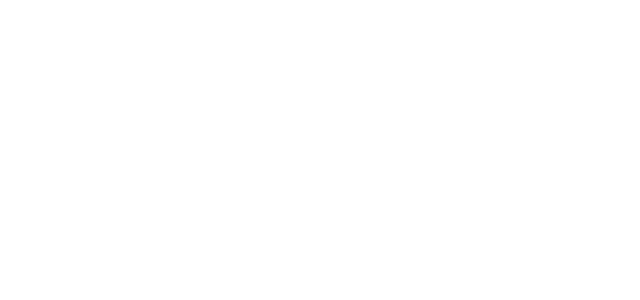
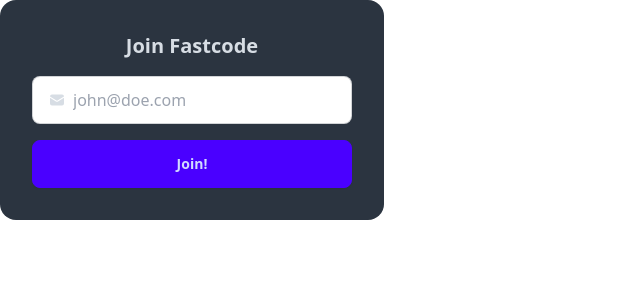
Before and after one commit to marcovcode/fastcode, a React (Vite) app: page /join in a window 1280 px wide. Before the commit this address had no page. Shown: the top 300 px of the page, without its empty margins (0-640 px from the left). Built offline with nearby package versions, Linux system fonts and the light colour scheme.

Commit message:
feat(app): Create join form UI

```diff
--- a/package.json
+++ b/package.json
@@ -14,6 +14,7 @@
     "@tanstack/react-query": "^5.51.23",
     "react": "^18.3.1",
     "react-dom": "^18.3.1",
+    "react-icons": "^5.2.1",
     "react-router-dom": "^6.26.0"
   },
   "devDependencies": {
--- a/src/App.tsx
+++ b/src/App.tsx
@@ -7,6 +7,7 @@
 const queryClient = new QueryClient();
 
 const Home = lazy(() => import("./pages/Home"));
+const Join = lazy(() => import("./pages/Join"));
 
 const App = () => {
     return (
@@ -15,6 +16,7 @@
                 <BrowserRouter>
                     <Routes>
                         <Route index element={<Home />} />
+                        <Route path="/join" element={<Join />} />
                     </Routes>
                 </BrowserRouter>
             </Suspense>
--- /dev/null
+++ b/src/features/auth/JoinForm.tsx
@@ -0,0 +1,26 @@
+import { HiEnvelope } from "react-icons/hi2";
+
+const JoinForm = () => {
+    return (
+        <div>
+            <div className="card bg-neutral text-neutral-content w-96">
+                <form className="card-body items-center text-center space-y-2">
+                    <h1 className="card-title">Join Fastcode</h1>
+
+                    <label className="input input-bordered flex items-center gap-2 w-full">
+                        <HiEnvelope />
+                        <input
+                            type="email"
+                            className="grow"
+                            placeholder="john@doe.com"
+                        />
+                    </label>
+
+                    <button className="btn btn-primary w-full">Join!</button>
+                </form>
+            </div>
+        </div>
+    );
+};
+
+export default JoinForm;
--- /dev/null
+++ b/src/pages/Join.tsx
@@ -0,0 +1,7 @@
+import JoinForm from "../features/auth/JoinForm";
+
+const Join = () => {
+    return <JoinForm />;
+};
+
+export default Join;
```
Also changed, not shown: 1 other file (tests, documents, lock files or other folders).
